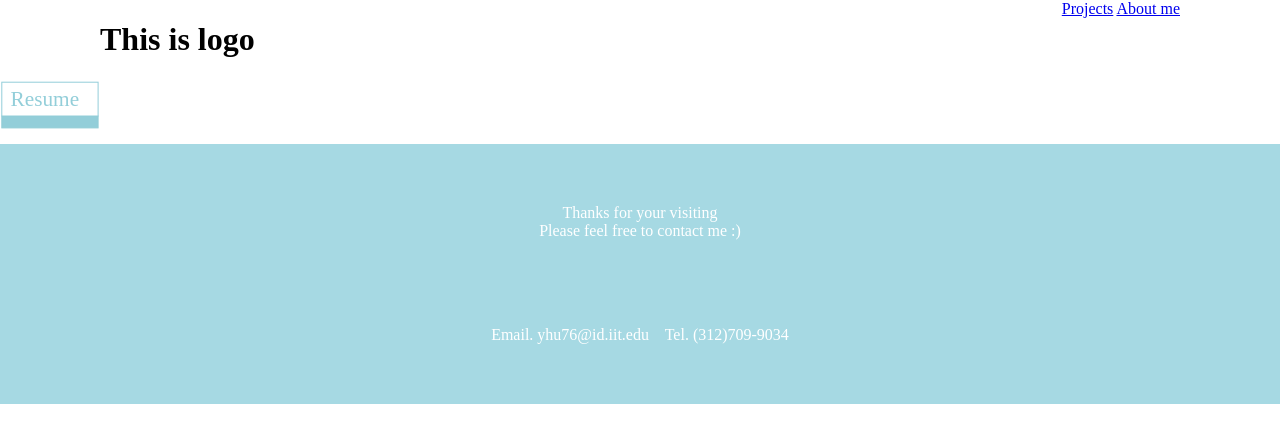
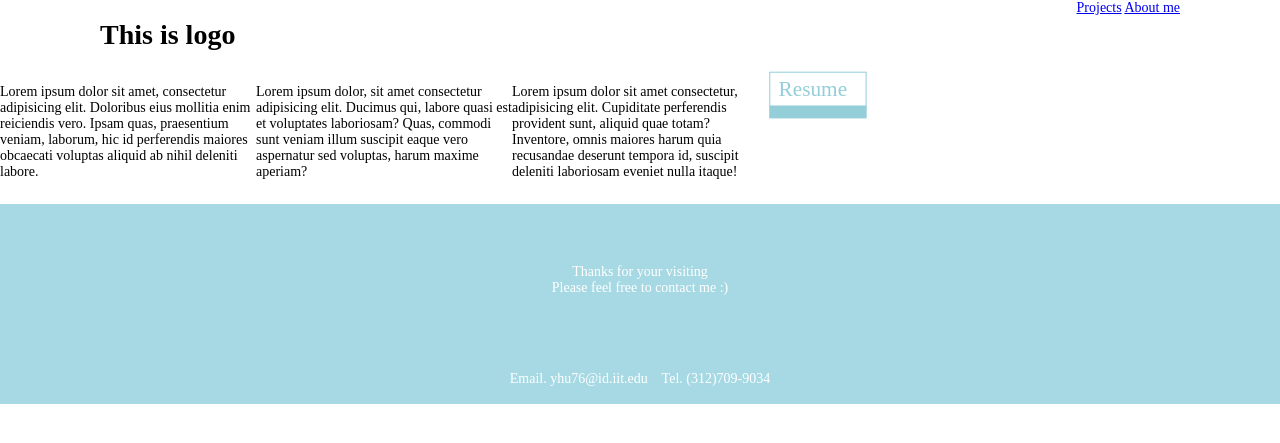
Before and after one commit to yuanyuanhu96/Potfolio-Archive, a Jekyll site: the page index.html, which Jekyll copies as it is, in a window 1280 px wide. Shown: the top 443 px of the page. Built offline with Jekyll 4.4.1, drawn with Linux system fonts in a browser that asks for light colours.

Commit message:
Add colum

```diff
--- a/CSS/index.css
+++ b/CSS/index.css
@@ -1,3 +1,13 @@
+* {
+    -webkit-box-sizing: border-box;
+    box-sizing: border-box;
+}
+
+body {
+    font-size: 14px;
+    color: black;
+}
+
 .container {
     display: block;
     max-width: 1080px;
@@ -19,6 +29,58 @@
     clear: both;
 }
 
+.col-1,
+.col-2,
+.col-3,
+.col-4,
+.col-5,
+.col-6,
+.col-7,
+.col-8,
+.col-9 {
+    display: block;
+    position: relative;
+    min-height: 1px;
+    float: left;
+}
+
+.col-1 {
+    width: 10%;
+}
+
+.col-2 {
+    width: 20%;
+}
+
+.col-3 {
+    width: 30%;
+}
+
+.col-4 {
+    width: 40%;
+}
+
+.col-5 {
+    width: 50%;
+}
+
+.col-6 {
+    width: 60%;
+}
+
+.col-7 {
+    width: 70%;
+}
+
+.col-8 {
+    width: 80%;
+}
+
+.col-9 {
+    width: 90%;
+}
+
+
 .foot {
     height: 200px;
     float: left;
--- a/index.html
+++ b/index.html
@@ -25,7 +25,13 @@
 
   <div class="header"></div>
   <div class="main-display"></div>
-  <div class="cat-display"></div>
+
+  <div class="cat-display">
+    <p class="col-2">Lorem ipsum dolor sit amet, consectetur adipisicing elit. Doloribus eius mollitia enim reiciendis vero. Ipsam quas, praesentium veniam, laborum, hic id perferendis maiores obcaecati voluptas aliquid ab nihil deleniti labore.</p>
+    <p class="col-2">Lorem ipsum dolor, sit amet consectetur adipisicing elit. Ducimus qui, labore quasi est et voluptates laboriosam? Quas, commodi sunt veniam illum suscipit eaque vero aspernatur sed voluptas, harum maxime aperiam?</p>
+    <p class="col-2">Lorem ipsum dolor sit amet consectetur, adipisicing elit. Cupiditate perferendis provident sunt, aliquid quae totam? Inventore, omnis maiores harum quia recusandae deserunt tempora id, suscipit deleniti laboriosam eveniet nulla itaque!</p>
+
+  </div>
 
 
 
```
